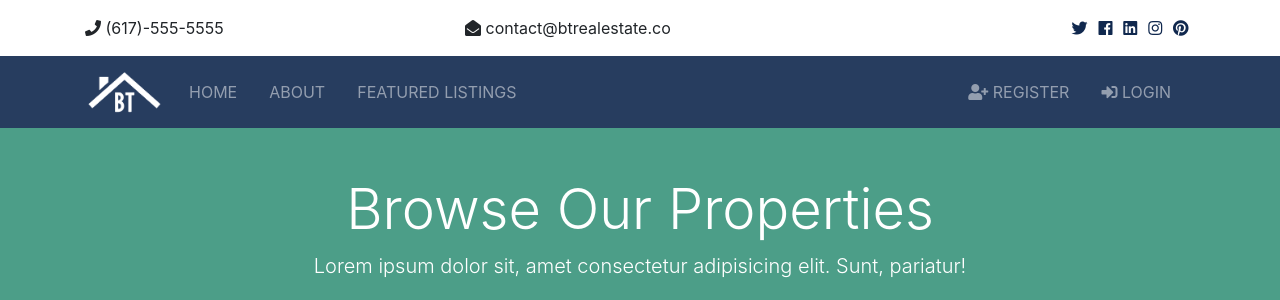
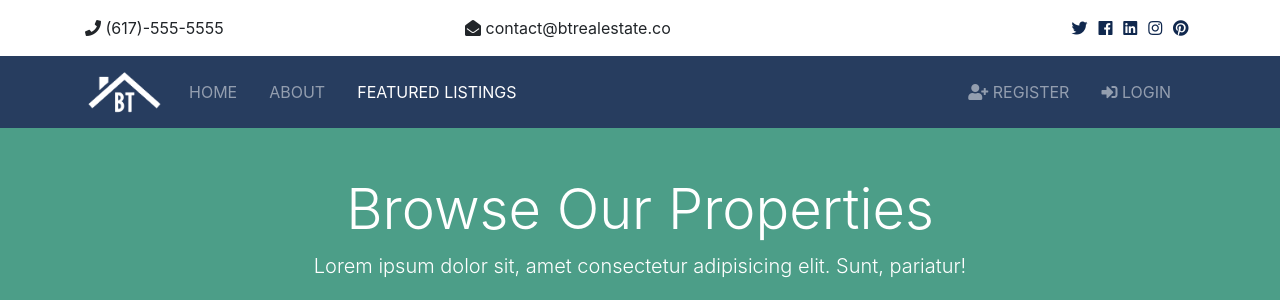
Before and after one commit to amin72/btree_django, a Django app: page /listings/ in a window 1280 px wide. Shown: the top 300 px of the page. Run offline with Django 3.2, Linux system fonts and the light colour scheme; some libraries are stand-ins or nearby versions.

Commit message:
add active class style for listings

```diff
--- a/btree/templates/layouts/navbar.html
+++ b/btree/templates/layouts/navbar.html
@@ -16,7 +16,7 @@
           <a class="nav-link {% if about_active %}active{% endif %}" href="{% url 'pages:about' %}">About</a>
         </li>
         <li class="nav-item mr-3">
-          <a class="nav-link {% if listing_active %}active{% endif %}" href="#">Featured Listings</a>
+          <a class="nav-link {% if listings_active %}active{% endif %}" href="{% url 'listings:listings' %}">Featured Listings</a>
         </li>
       </ul>
 
```
